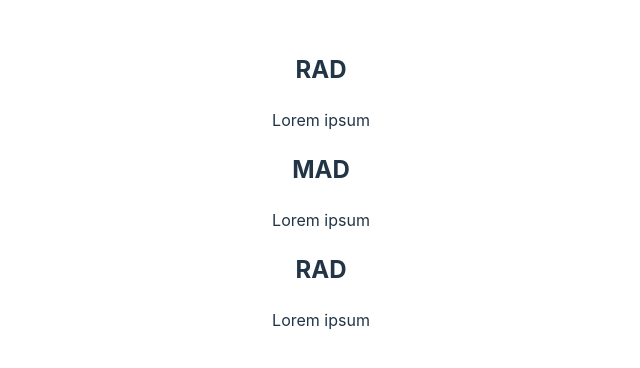
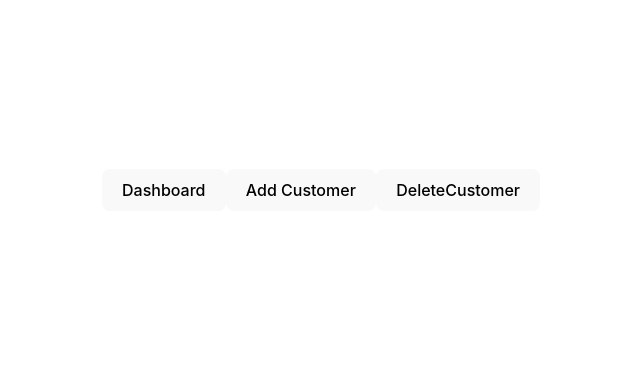
Before and after one commit to ShenanVindinu/react-Concepts, a React (Vite) app: page / in a window 1280 px wide. Shown: the part 210-578 px from the top of the page, without its empty margins (319-959 px from the left). Built offline with nearby package versions, Linux system fonts and the light colour scheme.

Commit message:
ButtonComponent.tsx for calling buttons

```diff
--- a/src/App.tsx
+++ b/src/App.tsx
@@ -1,16 +1,23 @@
 import './App.css'
-import Subject from "./component/Subject.tsx";
+import ButtonComponent from "./component/ButtonComponent.tsx";
 
 
 function App() {
 
+    function handleClick(type: string) {
+        console.log('click');
+        alert(type + ' clicked');
+    }
+
+
     return (
 
         <>
-            <Subject name= 'RAD'>Lorem ipsum</Subject>
-            <Subject name= 'MAD'>Lorem ipsum</Subject>
-            <Subject name= 'RAD'>Lorem ipsum</Subject>
+            <ButtonComponent name='Dashboard' onClick={handleClick}/>
+            <ButtonComponent name='Add Customer' onClick={handleClick}/>
+            <ButtonComponent name='DeleteCustomer' onClick={handleClick}/>
         </>
+
     )
 }
 
--- /dev/null
+++ b/src/component/ButtonComponent.tsx
@@ -0,0 +1,10 @@
+export default function ButtonComponent(props) {
+
+    const name = props.name;
+
+    return(
+        <>
+            <button onClick={() => props.onClick(name)}>{props.name}</button>
+        </>
+    )
+}
```
